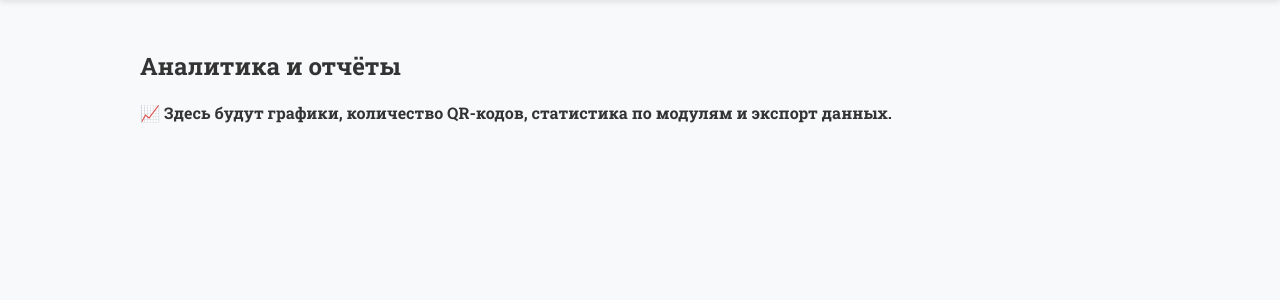
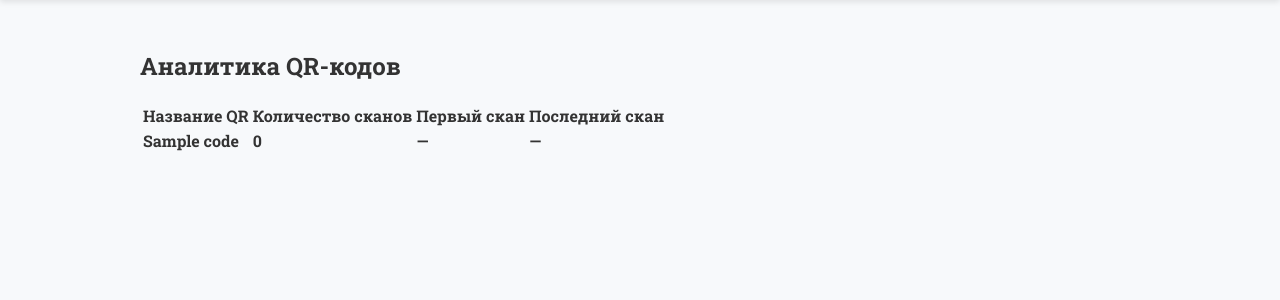
Before and after one commit to Darhan-man/idqr-platform, a FastAPI app: page /dashboard/stats in a window 1280 px wide. Shown: the part 56-356 px from the top of the page. Run offline with FastAPI, Linux system fonts and the light colour scheme; tables that the repository leaves empty hold one stand-in row (values such as "Sample post"); data that the repository does not hold is empty.

Commit message:
Update stats.html

```diff
--- a/templates/stats.html
+++ b/templates/stats.html
@@ -18,8 +18,27 @@
     </div>
 
     <div class="container">
-        <h2>Аналитика и отчёты</h2>
-        <p>📈 Здесь будут графики, количество QR-кодов, статистика по модулям и экспорт данных.</p>
+        <h2>Аналитика QR-кодов</h2>
+        <table>
+            <thead>
+                <tr>
+                    <th>Название QR</th>
+                    <th>Количество сканов</th>
+                    <th>Первый скан</th>
+                    <th>Последний скан</th>
+                </tr>
+            </thead>
+            <tbody>
+                {% for title, count, first_scan, last_scan in stats_list %}
+                <tr>
+                    <td>{{ title }}</td>
+                    <td>{{ count }}</td>
+                    <td>{{ first_scan if first_scan else '—' }}</td>
+                    <td>{{ last_scan if last_scan else '—' }}</td>
+                </tr>
+                {% endfor %}
+            </tbody>
+        </table>
     </div>
 </body>
 </html>
```
